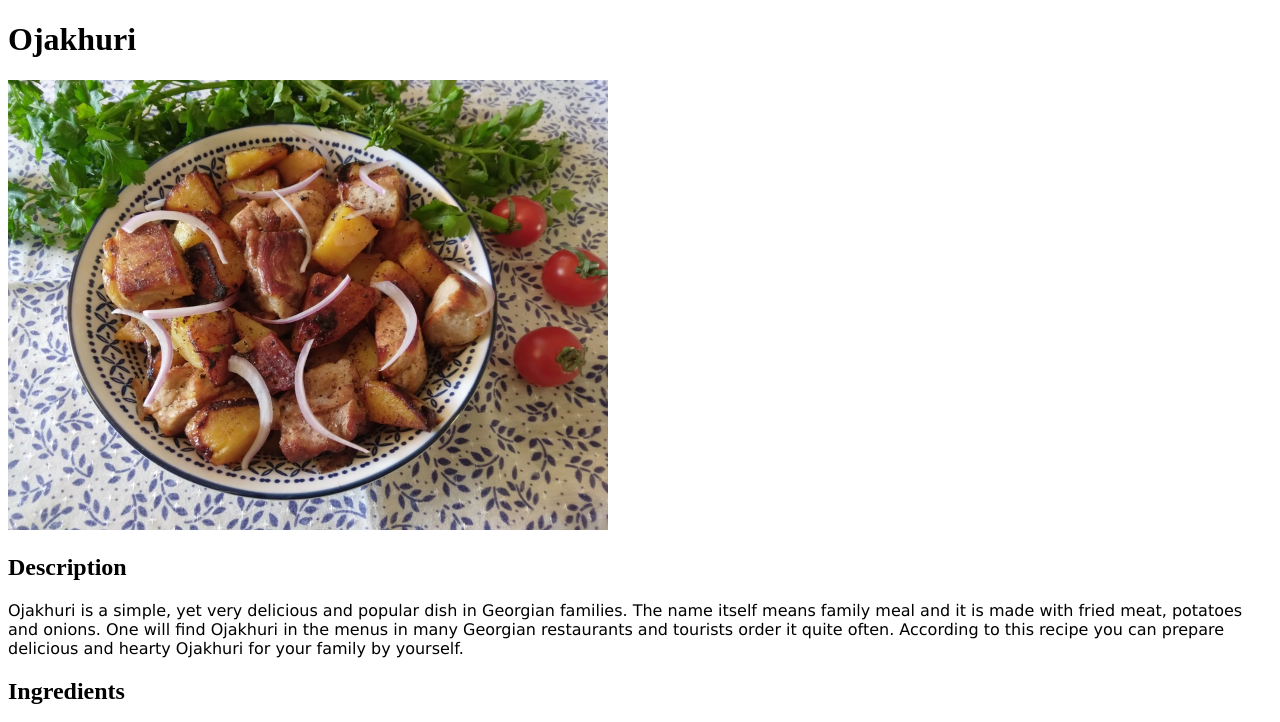
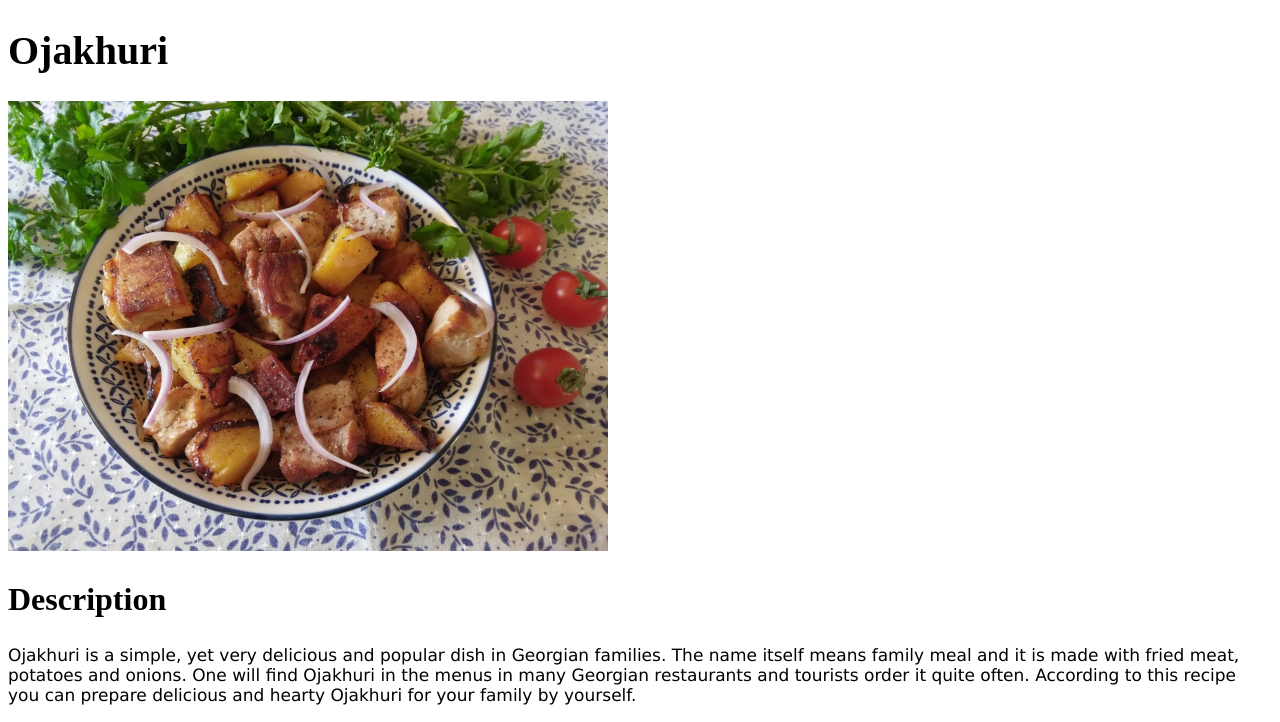
Before and after one commit to Valdemarcheck/odin-recipes-new, a plain HTML site: page recipes/ojakhuri.html in a window 1280 px wide. Shown: the top 722 px of the page. Drawn offline with Linux system fonts and the light colour scheme.

Commit message:
Define font sizes

```diff
--- a/styles.css
+++ b/styles.css
@@ -1,3 +1,11 @@
+h1 {
+    font-size: 40px;
+}
+
+h2 {
+    font-size: 32px;
+}
+
 h1,
 h2 {
     font-family: 'Times New Roman', serif;
@@ -6,4 +14,5 @@ h2 {
 p,
 li {
     font-family: 'Verdana', sans-serif;
+    font-size: 17px;
 }
```
